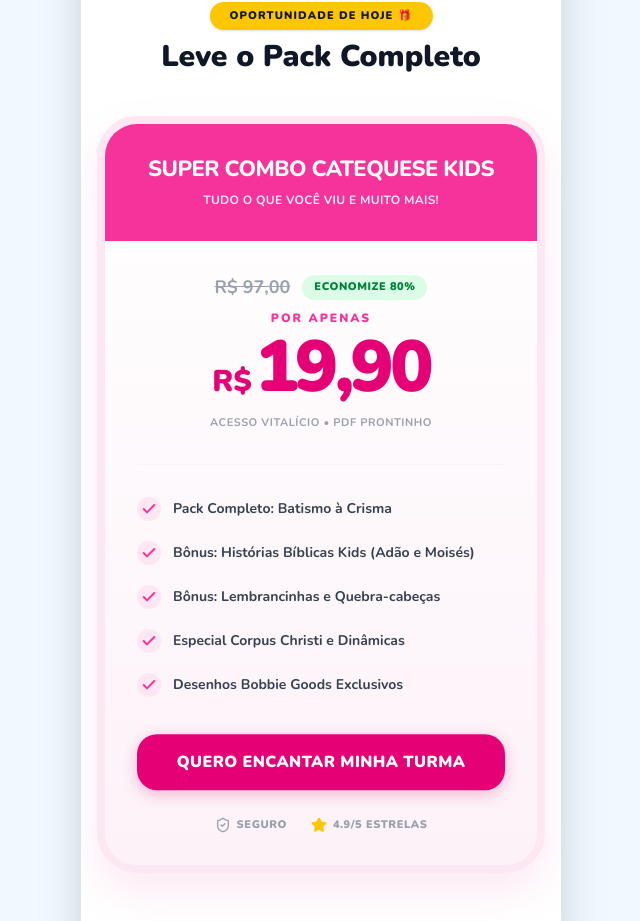
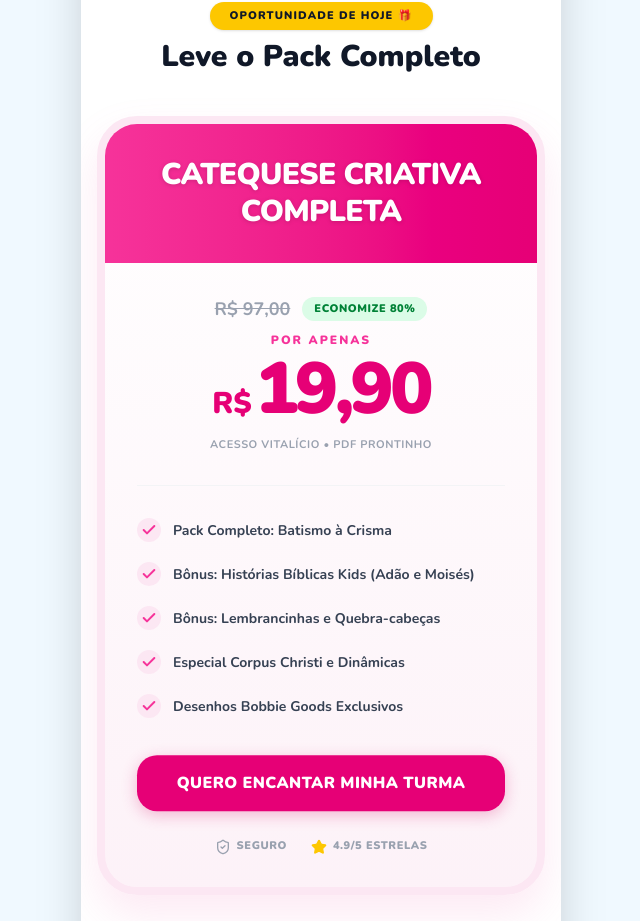
Before and after one commit to contatofilipematos-stack/Pg-20, a React (Vite) app: page / in a window 1280 px wide. Shown: the part 4216-5137 px from the top of the page, without its empty margins (319-959 px from the left). Built offline with nearby package versions, Linux system fonts and the light colour scheme.

Commit message:
feat(ui): update Catequese Kids card design
Refactor the card header with a modern gradient, updated typography, and simplified branding for a more professional visual presentation.

```diff
--- a/App.tsx
+++ b/App.tsx
@@ -286,9 +286,10 @@ const App: React.FC = () => {
           <div className="bg-gradient-to-b from-white to-pink-50 rounded-[40px] shadow-[0_20px_40px_rgba(244,114,182,0.15)] border-[8px] border-pink-100 relative">
 
             {/* Header do Card */}
-            <div className="bg-pink-500 rounded-t-[32px] p-8 text-center text-white">
-                <h3 className="font-extrabold text-[22px] leading-tight uppercase tracking-tight">SUPER COMBO CATEQUESE KIDS</h3>
-                <p className="text-[12px] font-bold mt-2 opacity-90 uppercase tracking-wide">TUDO O QUE VOCÊ VIU E MUITO MAIS!</p>
+            <div className="bg-gradient-to-r from-pink-500 to-pink-600 rounded-t-[32px] p-8 text-center text-white relative">
+                <h3 className="font-sans font-black text-3xl leading-tight tracking-tight uppercase drop-shadow-sm">
+                  Catequese Criativa Completa
+                </h3>
             </div>
 
             <div className="p-8">
```
